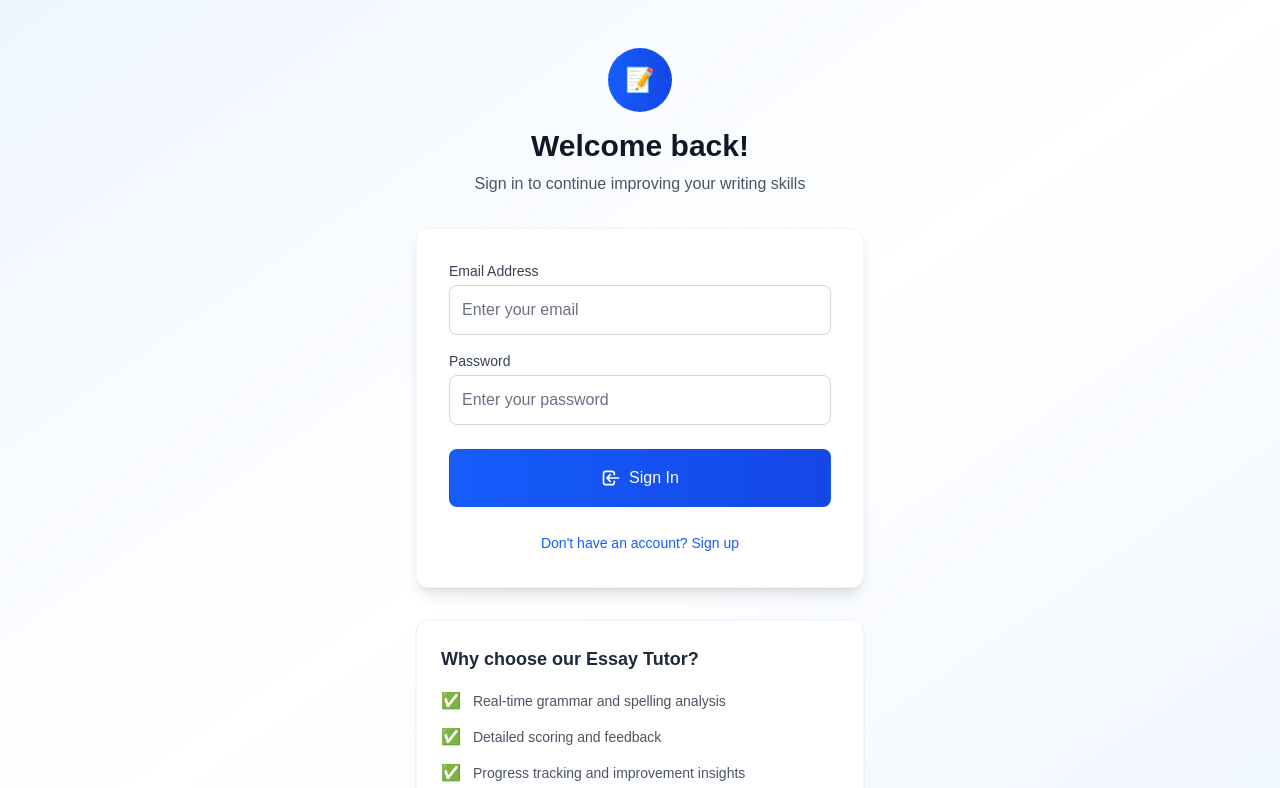
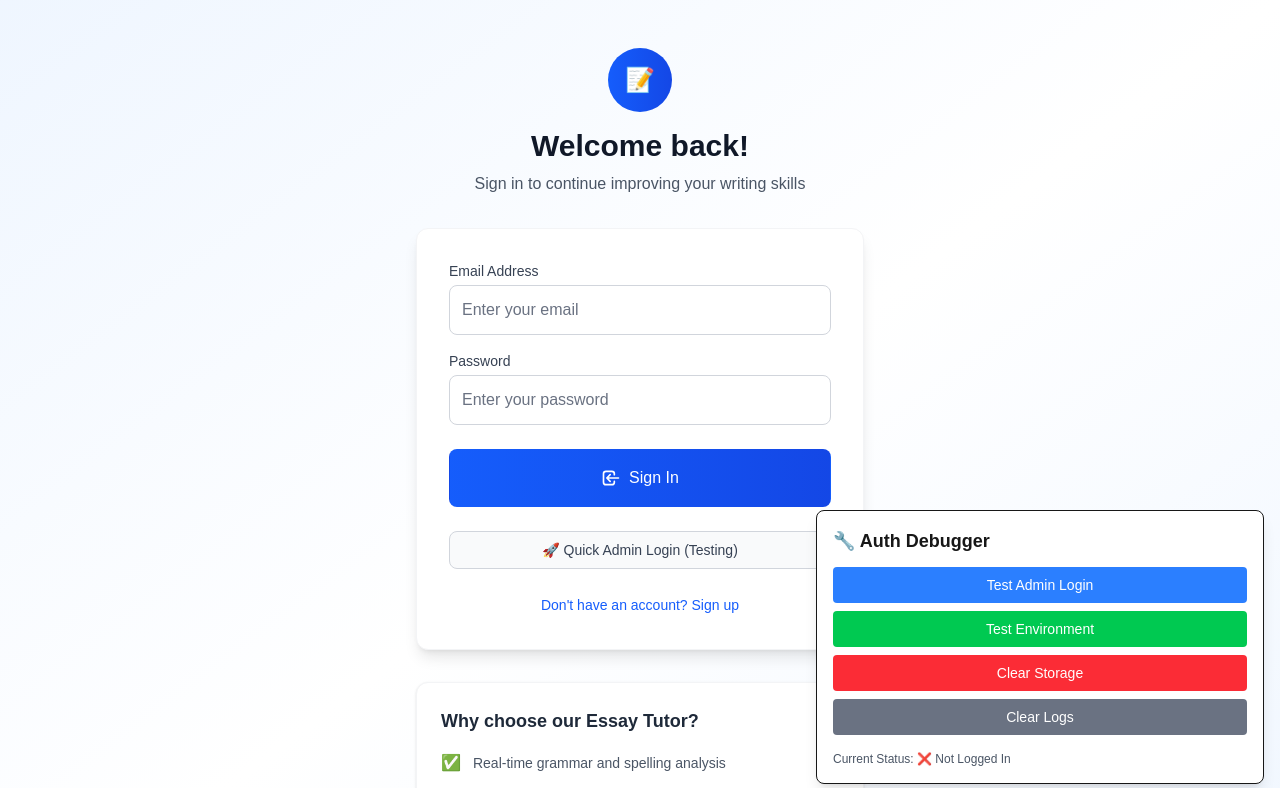
Before and after one commit to ayushsao/Capgemini_essay, a Next.js app: page / in a window 1280 px wide. Shown: the top 788 px of the page. Built offline with nearby package versions, Linux system fonts and the light colour scheme.

Commit message:
Fix online

```diff
--- a/src/app/page.tsx
+++ b/src/app/page.tsx
@@ -1,5 +1,12 @@
 import App from '@/components/App';
+import AuthDebugger from '@/components/AuthDebugger';
 
 export default function Home() {
-  return <App />;
+  return (
+    <>
+      <App />
+      {/* Debug component for production testing - remove after fixing login */}
+      <AuthDebugger />
+    </>
+  );
 }
--- /dev/null
+++ b/src/components/AuthDebugger.tsx
@@ -0,0 +1,118 @@
+'use client';
+
+import { useAuth } from '@/contexts/AuthContext';
+import { useState } from 'react';
+
+export default function AuthDebugger() {
+  const { login, user, isAuthenticated } = useAuth();
+  const [debugInfo, setDebugInfo] = useState<string[]>([]);
+
+  const addDebugInfo = (info: string) => {
+    setDebugInfo(prev => [...prev, `${new Date().toLocaleTimeString()}: ${info}`]);
+  };
+
+  const testAdminLogin = async () => {
+    addDebugInfo('🧪 Testing admin login...');
+
+    try {
+      // Clear any existing debug info
+      setDebugInfo([]);
+
+      addDebugInfo('📱 Environment check...');
+      addDebugInfo(`Client side: ${typeof window !== 'undefined'}`);
+      addDebugInfo(`User agent: ${typeof window !== 'undefined' ? navigator.userAgent.slice(0, 50) : 'N/A'}`);
+
+      addDebugInfo('🔐 Attempting admin login...');
+      const result = await login('ayushsao32@gmail.com', 'password');
+
+      addDebugInfo(`Login result: ${result ? '✅ SUCCESS' : '❌ FAILED'}`);
+      addDebugInfo(`Current auth state: ${isAuthenticated ? 'Authenticated' : 'Not authenticated'}`);
+
+      if (user) {
+        addDebugInfo(`User: ${user.name} (${user.email})`);
+      }
+
+    } catch (error) {
+      addDebugInfo(`💥 Error: ${error}`);
+    }
+  };
+
+  const testEnvironment = () => {
+    setDebugInfo([]);
+    addDebugInfo('🔍 Environment diagnostics...');
+    addDebugInfo(`Window: ${typeof window !== 'undefined' ? 'Available' : 'Not available'}`);
+    addDebugInfo(`LocalStorage: ${typeof localStorage !== 'undefined' ? 'Available' : 'Not available'}`);
+
+    try {
+      localStorage.setItem('test', 'test');
+      localStorage.removeItem('test');
+      addDebugInfo('✅ LocalStorage write test: PASSED');
+    } catch (error) {
+      addDebugInfo(`❌ LocalStorage write test: FAILED - ${error}`);
+    }
+
+    addDebugInfo(`Current URL: ${window.location.href}`);
+    addDebugInfo(`Is HTTPS: ${window.location.protocol === 'https:'}`);
+  };
+
+  const clearStorage = () => {
+    try {
+      localStorage.removeItem('user');
+      localStorage.removeItem('user_credentials');
+      localStorage.removeItem('registered_users');
+      addDebugInfo('🧹 Cleared all localStorage data');
+    } catch (error) {
+      addDebugInfo(`❌ Clear storage failed: ${error}`);
+    }
+  };
+
+  return (
+    <div className="fixed bottom-4 right-4 bg-white shadow-lg rounded-lg p-4 max-w-md z-50 border">
+      <h3 className="font-bold text-lg mb-3">🔧 Auth Debugger</h3>
+
+      <div className="space-y-2 mb-4">
+        <button
+          onClick={testAdminLogin}
+          className="w-full bg-blue-500 text-white px-3 py-2 rounded text-sm hover:bg-blue-600"
+        >
+          Test Admin Login
+        </button>
+
+        <button
+          onClick={testEnvironment}
+          className="w-full bg-green-500 text-white px-3 py-2 rounded text-sm hover:bg-green-600"
+        >
+          Test Environment
+        </button>
+
+        <button
+          onClick={clearStorage}
+          className="w-full bg-red-500 text-white px-3 py-2 rounded text-sm hover:bg-red-600"
+        >
+          Clear Storage
+        </button>
+
+        <button
+          onClick={() => setDebugInfo([])}
+          className="w-full bg-gray-500 text-white px-3 py-2 rounded text-sm hover:bg-gray-600"
+        >
+          Clear Logs
+        </button>
+      </div>
+
+      {debugInfo.length > 0 && (
+        <div className="bg-gray-100 p-2 rounded text-xs max-h-40 overflow-y-auto">
+          {debugInfo.map((info, index) => (
+            <div key={index} className="mb-1 font-mono">
+              {info}
+            </div>
+          ))}
+        </div>
+      )}
+
+      <div className="mt-2 text-xs text-gray-600">
+        Current Status: {isAuthenticated ? '✅ Logged In' : '❌ Not Logged In'}
+      </div>
+    </div>
+  );
+}
--- a/src/components/LoginForm.tsx
+++ b/src/components/LoginForm.tsx
@@ -17,6 +17,24 @@ export default function LoginForm({ onToggleMode, isLogin }: LoginFormProps) {
   });
   const [error, setError] = useState('');
   const { login, register, loading } = useAuth();
+
+  const handleQuickLogin = async () => {
+    console.log('🚀 Quick admin login attempt...');
+    setError('');
+
+    try {
+      const success = await login('ayushsao32@gmail.com', 'password');
+      if (success) {
+        console.log('✅ Quick login successful');
+      } else {
+        console.log('❌ Quick login failed');
+        setError('Quick login failed - check console for details');
+      }
+    } catch (error) {
+      console.error('💥 Quick login error:', error);
+      setError('Quick login error - check console');
+    }
+  };
 
   const handleSubmit = async (e: React.FormEvent) => {
     e.preventDefault();
@@ -203,6 +221,20 @@ export default function LoginForm({ onToggleMode, isLogin }: LoginFormProps) {
             </button>
           </div>
 
+          {/* Quick Admin Login Button - Only show in login mode */}
+          {isLogin && (
+            <div>
+              <button
+                type="button"
+                onClick={handleQuickLogin}
+                disabled={loading}
+                className="w-full flex justify-center py-2 px-4 border border-gray-300 text-sm font-medium rounded-lg text-gray-700 bg-gray-50 hover:bg-gray-100 focus:outline-none focus:ring-2 focus:ring-offset-2 focus:ring-blue-500 disabled:opacity-50 disabled:cursor-not-allowed transition duration-200"
+              >
+                🚀 Quick Admin Login (Testing)
+              </button>
+            </div>
+          )}
+
           <div className="text-center">
             <button
               type="button"
--- a/src/contexts/AuthContext.tsx
+++ b/src/contexts/AuthContext.tsx
@@ -41,29 +41,32 @@ interface UserCredentials {
 }
 
 const getStoredCredentials = (): UserCredentials[] => {
-  // Default credentials for both server and client
+  // Default credentials - hardcoded for reliability in production
   const defaultCredentials = [
     { email: 'ayushsao32@gmail.com', password: 'password', userId: '1' },
     { email: 'jane@example.com', password: 'password', userId: '2' }
   ];
 
-  // Return default if on server side
+  // Always return default credentials on server side or if localStorage fails
   if (typeof window === 'undefined') {
+    console.log('🖥️ Server side - returning default credentials');
     return defaultCredentials;
   }
 
   try {
     const stored = localStorage.getItem('user_credentials');
     if (stored) {
-      return JSON.parse(stored);
+      const parsedCredentials = JSON.parse(stored);
+      console.log('💾 Found stored credentials:', parsedCredentials);
+      return parsedCredentials;
     } else {
-      // Initialize with default demo users if nothing is stored
+      console.log('📝 No stored credentials, initializing with defaults');
       localStorage.setItem('user_credentials', JSON.stringify(defaultCredentials));
       return defaultCredentials;
     }
   } catch (error) {
-    // If there's any error, return and save default credentials
-    localStorage.setItem('user_credentials', JSON.stringify(defaultCredentials));
+    console.warn('⚠️ localStorage error, using default credentials:', error);
+    // Don't try to write to localStorage if it's failing
     return defaultCredentials;
   }
 };
@@ -118,14 +121,10 @@ export function AuthProvider({ children }: { children: ReactNode }) {
   }, []);
 
   const login = async (email: string, password: string): Promise<boolean> => {
+    console.log('� Login started:', { email });
     setAuthState(prev => ({ ...prev, loading: true }));
 
-    console.log('🔍 Login attempt:', { email, password });
-    console.log('🌐 Environment:', typeof window !== 'undefined' ? 'client' : 'server');
-
-    // Simulate API call
-    await new Promise(resolve => setTimeout(resolve, 1000));
-
+    try {
       // Ensure we're on the client side
       if (typeof window === 'undefined') {
         console.log('❌ Login attempted on server side');
@@ -133,32 +132,51 @@ export function AuthProvider({ children }: { children: ReactNode }) {
         return false;
       }
 
-    // Check stored credentials
+      console.log('🌐 Client side login processing...');
+
+      // Simulate API call with shorter delay for better UX
+      await new Promise(resolve => setTimeout(resolve, 500));
+
+      // Get credentials - this should always work now
       const credentials = getStoredCredentials();
-    console.log('📋 Available credentials:', credentials);
+      console.log('📋 Available credentials:', credentials.map(c => ({ email: c.email, userId: c.userId })));
+
+      // Find matching credential
       const userCredential = credentials.find(c => c.email === email && c.password === password);
-    console.log('🎯 Found matching credential:', userCredential);
+      console.log('🎯 Credential match result:', userCredential ? 'FOUND' : 'NOT FOUND');
 
-    if (userCredential) {
-      // Find the user data (either in mockUsers or check localStorage for registered users)
+      if (!userCredential) {
+        console.log('❌ Invalid credentials provided');
+        setAuthState(prev => ({ ...prev, loading: false }));
+        return false;
+      }
+
+      // Find the user data
       let user = mockUsers.find(u => u.id === userCredential.userId);
-      console.log('👤 Found user in mockUsers:', user);
+      console.log('👤 User lookup in mockUsers:', user ? 'FOUND' : 'NOT FOUND');
 
-      // If not in mockUsers, try to find in localStorage (for registered users)
+      // Fallback to localStorage registered users
       if (!user) {
         try {
           const storedUsers = localStorage.getItem('registered_users');
           if (storedUsers) {
             const registeredUsers = JSON.parse(storedUsers);
             user = registeredUsers.find((u: User) => u.id === userCredential.userId);
-            console.log('💾 Found user in localStorage:', user);
+            console.log('💾 User lookup in localStorage:', user ? 'FOUND' : 'NOT FOUND');
           }
         } catch (error) {
-          console.error('Error loading registered users:', error);
+          console.error('💥 Error loading registered users:', error);
         }
       }
 
-      if (user) {
+      if (!user) {
+        console.log('❌ User data not found');
+        setAuthState(prev => ({ ...prev, loading: false }));
+        return false;
+      }
+
+      // Success - store user and update state
+      console.log('✅ Login successful for user:', user.name);
       localStorage.setItem('user', JSON.stringify(user));
       setAuthState({
         user,
@@ -166,11 +184,12 @@ export function AuthProvider({ children }: { children: ReactNode }) {
         loading: false
       });
       return true;
-      }
-    }
 
+    } catch (error) {
+      console.error('💥 Login error:', error);
       setAuthState(prev => ({ ...prev, loading: false }));
       return false;
+    }
   };
 
   const register = async (name: string, email: string, password: string): Promise<boolean> => {
```
Lines whose indentation alone changed are shown as unchanged.
